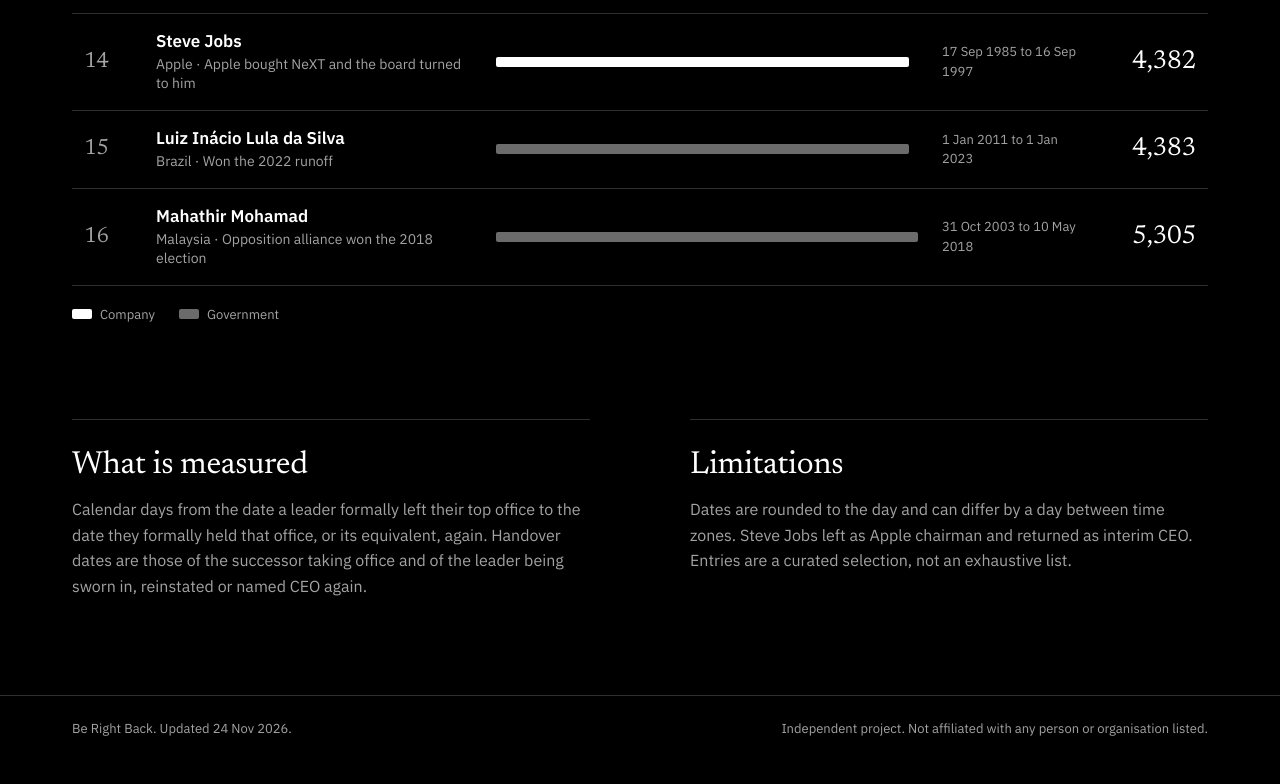
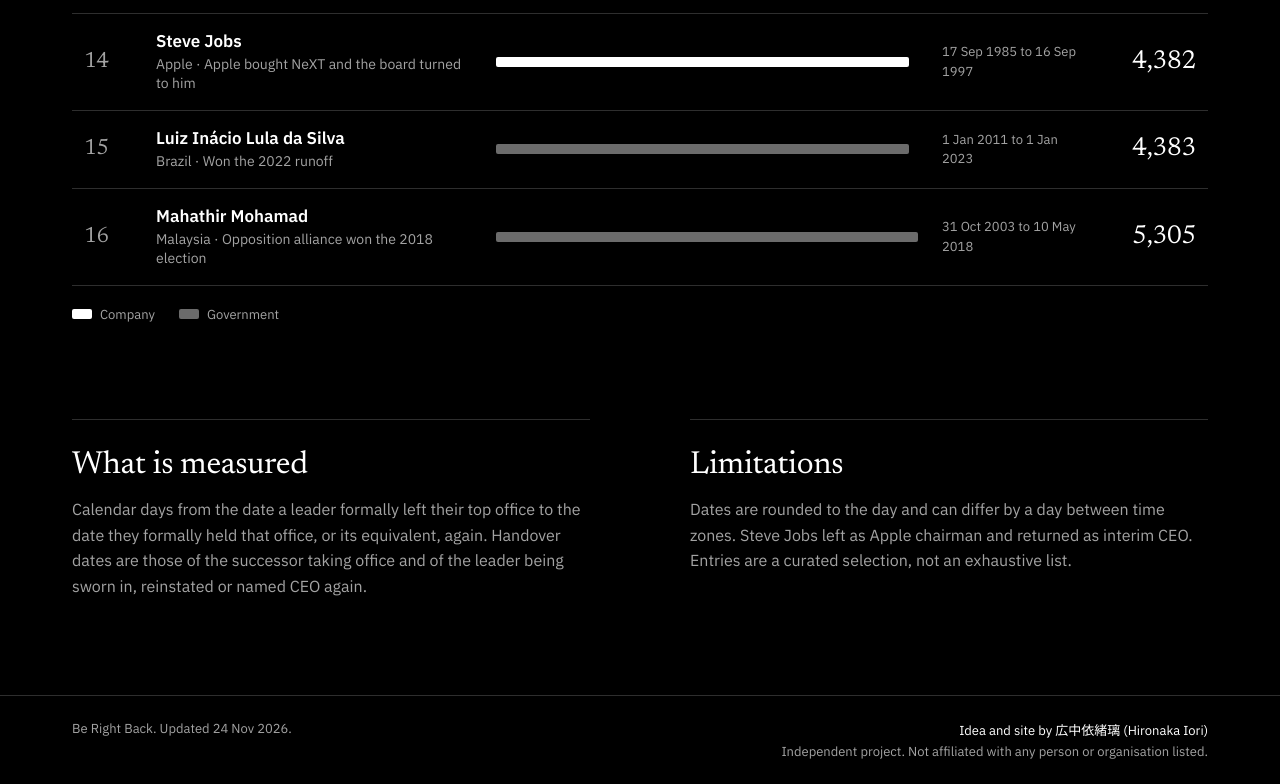
Before and after one commit to hironaka-iori/Be_Right_Back, a plain HTML site: page index.html in a window 1280 px wide. Shown: the part 2276-3060 px from the top of the page. Before the commit the page ends 3037 px from the top, so only its background shows below. Drawn offline with Linux system fonts and the light colour scheme.

Commit message:
Add creator and idea credit to footer
Co-Authored-By: Claude Sonnet 5.5 <noreply@anthropic.com>
Claude-Session: https://claude.ai/code/session_01EtbKMer83r5SAhBGRpvr6v

```diff
--- a/index.html
+++ b/index.html
@@ -65,6 +65,8 @@ h2{margin:0;font-weight:400;font-size:40px;line-height:1.1;letter-spacing:-0.01e
 .method h2{font-size:32px;margin-bottom:14px}
 .method p{margin:0;font-size:16px;line-height:1.6;color:var(--muted)}
 footer{border-top:1px solid var(--rule);margin-top:auto}
+footer .credit{text-align:right;display:flex;flex-direction:column;gap:4px;margin-left:auto}
+footer .credit div:first-child{color:var(--fg)}
 footer .wrap{padding-top:24px;padding-bottom:24px;font-size:13px;color:var(--muted);display:flex;flex-wrap:wrap;gap:8px 32px;justify-content:space-between}
 @media (max-width:900px){
  .stats{grid-template-columns:repeat(2,minmax(0,1fr));gap:32px}
@@ -79,6 +81,7 @@ footer .wrap{padding-top:24px;padding-bottom:24px;font-size:13px;color:var(--mut
  .row{padding:18px 0}
  .tagline{font-size:30px}.lede{font-size:19px}h2{font-size:32px}
  nav{margin-left:0}
+ footer .credit{text-align:left;margin-left:0}
 }
 </style>
 </head>
@@ -151,7 +154,7 @@ footer .wrap{padding-top:24px;padding-bottom:24px;font-size:13px;color:var(--mut
 </main>
 
 <footer>
-  <div class="wrap pad"><div>Be Right Back. Updated 24 Nov 2026.</div><div>Independent project. Not affiliated with any person or organisation listed.</div></div>
+  <div class="wrap pad"><div>Be Right Back. Updated 24 Nov 2026.</div><div class="credit"><div>Idea and site by 広中依緒璃 (Hironaka Iori)</div><div>Independent project. Not affiliated with any person or organisation listed.</div></div></div>
 </footer>
 
 <script>
```
